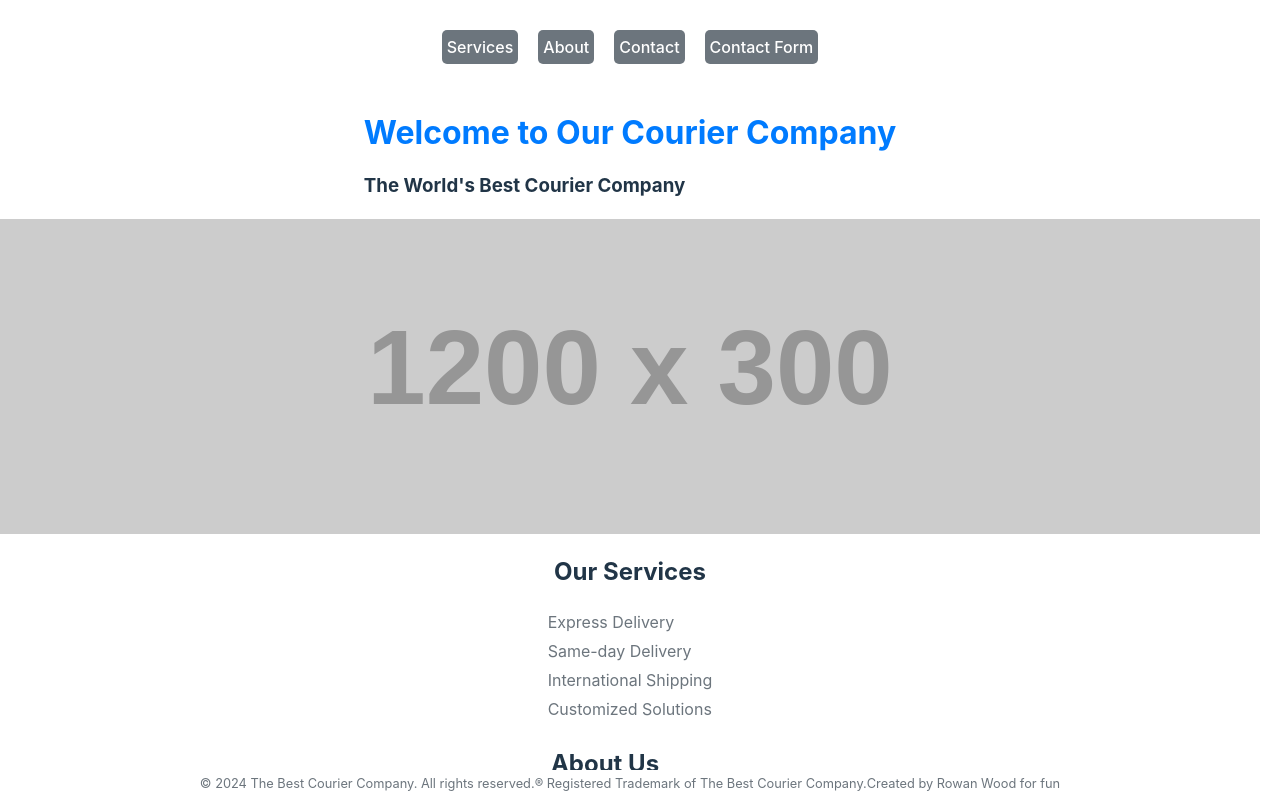
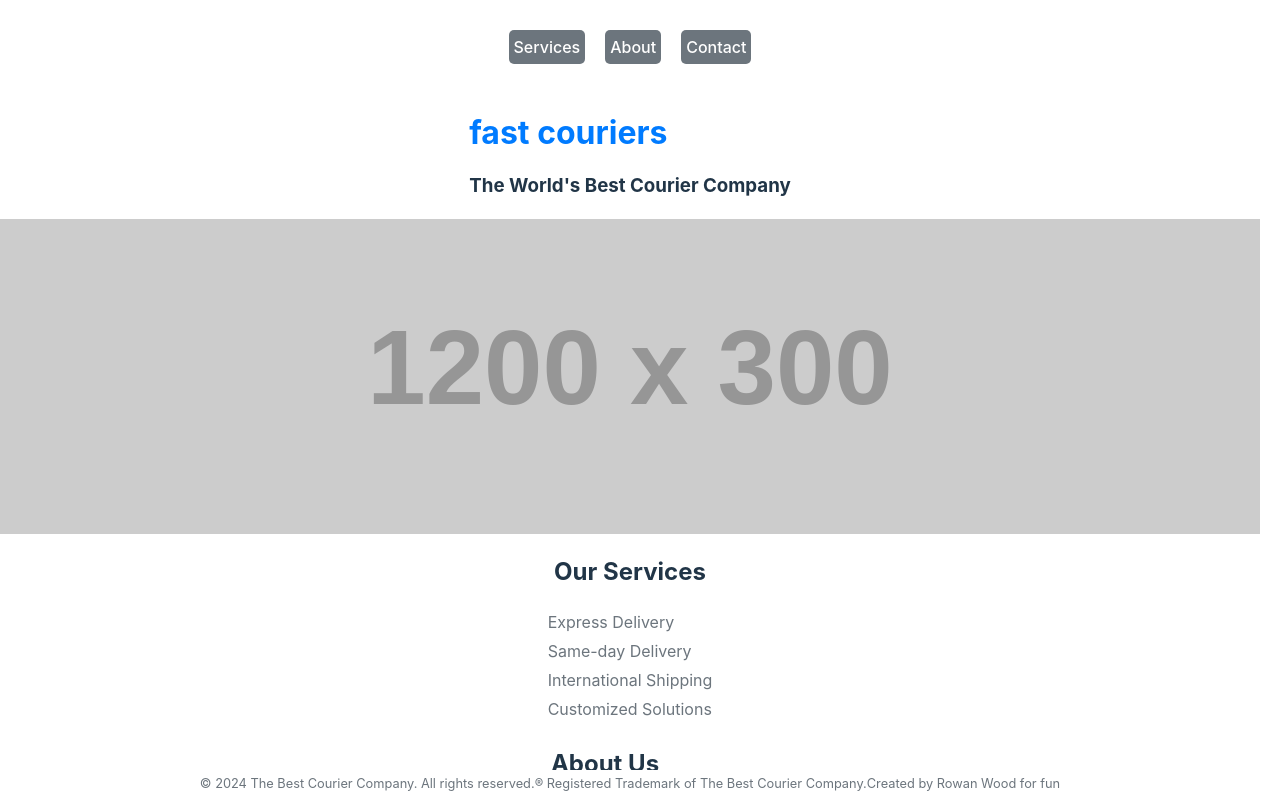
Before and after one commit to mrdiamonddirt/transport-site, a React (Vite) app: page / in a window 1280 px wide. Shown: the top 800 px of the page. Built offline with nearby package versions, Linux system fonts and the light colour scheme.

Commit message:
Update App.css and App.jsx

```diff
--- a/src/App.css
+++ b/src/App.css
@@ -20,7 +20,7 @@ body {
   align-items: center;
   justify-content: center;
   height: 100%;
-  width: 100%;
+    width: calc(100vw - 20px);
 }
 
 header h1 {
@@ -47,6 +47,7 @@ header h1 {
   align-items: center;
   justify-content: center;
   width: 100%;
+  margin: 10px;
 }
 
 #about {
--- a/src/App.jsx
+++ b/src/App.jsx
@@ -15,13 +15,13 @@ function App() {
                     <li>
                         <a href="#contact">Contact</a>
                     </li>
-                    <li>
+                    {/* <li>
                         <a href="#contact-form">Contact Form</a>
-                    </li>
+                    </li> */}
                 </ul>
             </nav>
             <header>
-                <h1>Welcome to Our Courier Company</h1>
+                <h1>fast couriers</h1>
                 <h3>The World's Best Courier Company</h3>
             </header>
             <img
```
